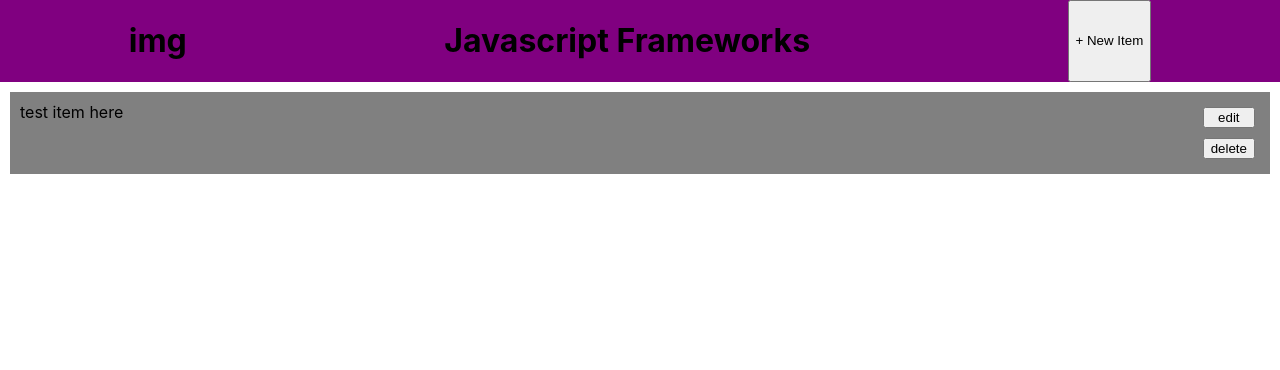
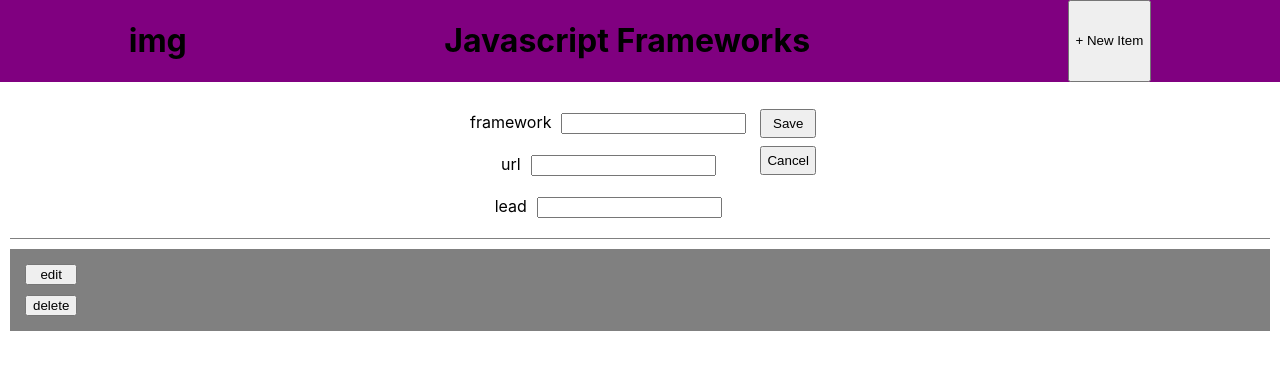
Before and after one commit to tan00060/projectOne_CRUD, a React (Create React App) app: page / in a window 1280 px wide. Shown: the top 370 px of the page. Built offline with nearby package versions, Linux system fonts and the light colour scheme.

Commit message:
added form to save state

```diff
--- a/src/App.js
+++ b/src/App.js
@@ -1,14 +1,19 @@
-import logo from './logo.svg';
+import React, {useState} from 'react'
 import './App.css';
 
 import ListView from'./components/ListView'
 import AppHeader from './components/AppHeader'
+import NewItemView from './components/NewItemView'
 
 function App() {
+
+  const [itemList, setItemList] = useState([])
+
   return (
     <div className="App">
       <AppHeader/>
-      <ListView/>
+      <NewItemView itemList={itemList} setItemList={setItemList} />
+      <ListView itemList={itemList} />
     </div>
   );
 }
--- a/src/components/ListView.js
+++ b/src/components/ListView.js
@@ -1,12 +1,30 @@
 import React from 'react'
 import './ListView.css'
-function ListView() {
+function ListView( {itemList} ) {
+
+    const editButtonHandler = () => {
+        console.log("this will be the edit button")
+    }
+
+    const deleteButtonHandler = () => {
+        console.log("this will be the delete button handler")
+    }
+
     return (
         <div className="list-view-container">
-            <li className="listview-name">test item here</li>
-            <div className="listview-buttons">
-                <button>edit</button>
-                <button>delete</button>
+
+            <div className="listview-name">{itemList && itemList.map(list =>(
+                    <li>
+                        <p>{list.framework}</p>
+                        <p>{list.url}</p>
+                        <p>{list.lead}</p>
+                    </li>
+                ))}
+
+                <div className="listview-buttons">
+                    <button onClick={editButtonHandler} >edit</button>
+                    <button onClick={deleteButtonHandler} >delete</button>
+                </div>
             </div>
         </div>
     )
--- /dev/null
+++ b/src/components/NewItemView.css
@@ -0,0 +1,34 @@
+#{
+    padding: 10px;
+    margin: 10px;
+}
+.newitem-form{
+    padding: 10px;
+    margin: 10px;
+    border-bottom: 1px solid grey;
+}
+
+.label-view{
+    display: inline-grid;
+}
+
+.form-button{
+    display: inline-grid;
+}
+
+.button-container{
+    display: inherit;
+}
+
+.button-container button{
+    padding: 5px;
+    margin: 4px;
+}
+
+.labels{
+    padding: 10px;
+}
+
+input{
+    margin-left: 10px;
+}
--- /dev/null
+++ b/src/components/NewItemView.js
@@ -0,0 +1,61 @@
+import React from 'react'
+import './NewItemView.css'
+
+function NewItemView({itemList, setItemList}) {
+
+    const saveHandler = (ev) => {
+        ev.preventDefault()
+        console.log("this is the save button")
+        console.log(ev.target.framework.value)
+        console.log(ev.target.url.value)
+        console.log(ev.target.lead.value)
+
+        setItemList([...itemList, {
+            id: Math.floor(Math.random() * 1000),
+            framework: ev.target.framework.value,
+            url: ev.target.url.value,
+            lead: ev.target.lead.value
+        }])
+
+
+
+    }
+
+    const cancelHandler = (ev) =>{
+        ev.preventDefault()
+        console.log("this will cancel new item")
+    }
+
+    return (
+        <div>
+            <div className="newitem-form">
+                <form onSubmit={saveHandler}>
+                    <div className="label-view">
+                        <div className="labels">
+                            <label htmlFor="framework" >framework</label>
+                            <input type='text' id="framework"></input>
+                        </div>
+                        <div className="labels">
+                            <label htmlFor="url" >url</label>
+                            <input type='text' id="url"></input>
+                        </div>
+                        <div className="labels">
+                            <label htmlFor="lead" >lead</label>
+                            <input type='text' id="lead"></input>
+                        </div>
+                    </div>
+
+                    <div className="form-button">
+                        <div className="button-container">
+                            <button type="submit" >Save</button>
+                            <button type="cancel" onClick={cancelHandler} >Cancel</button>
+                        </div>
+                    </div>
+
+                </form>
+            </div>
+        </div>
+    )
+}
+
+export default NewItemView
```
